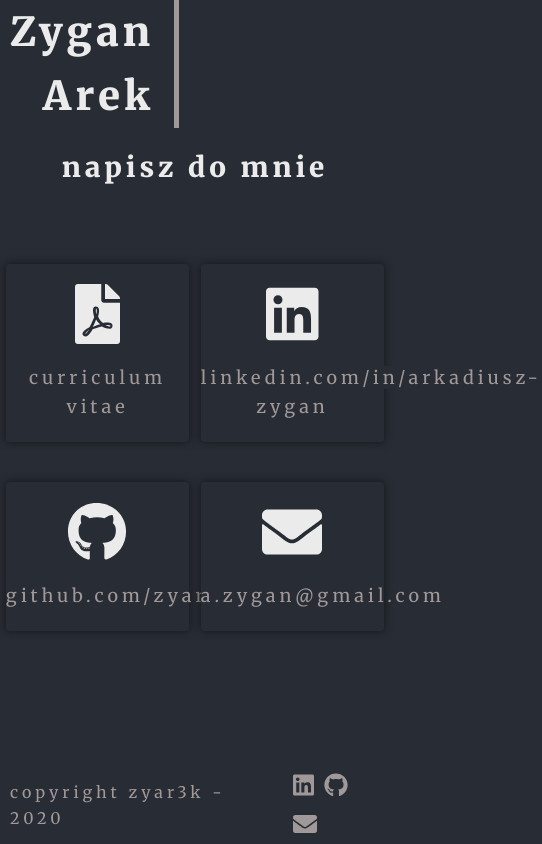
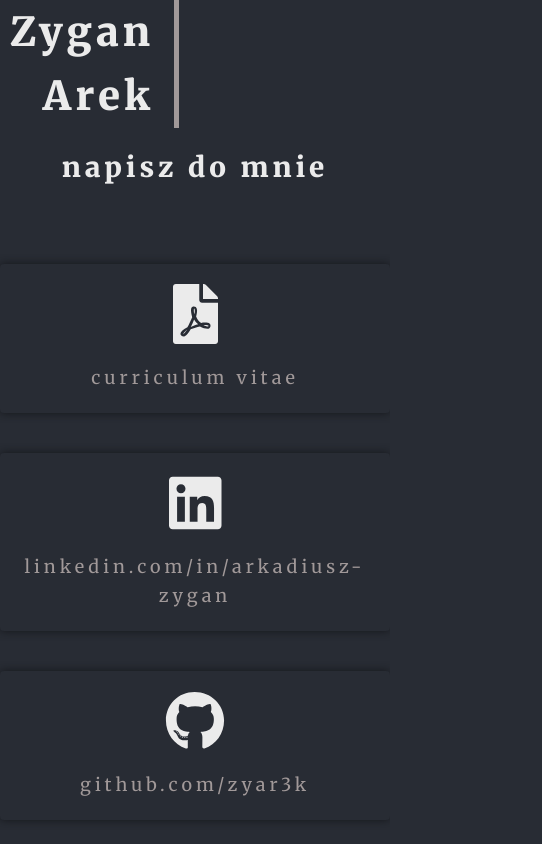
Before and after one commit to Zyar3k/portfolio_ver.1, a React (Create React App) app: page /#/contact in a window 390 px wide. Shown: the top 844 px of the page, 542 px wide, since content can reach past the window. Built offline with nearby package versions, Linux system fonts and the light colour scheme.

Commit message:
Add rwd to  contact view

```diff
--- a/src/components/views/Contact/Contact.scss
+++ b/src/components/views/Contact/Contact.scss
@@ -10,7 +10,6 @@
 .boxWrapper {
   display: flex;
   justify-content: space-around;
-
 }
 
 .contactBox {
@@ -52,3 +51,30 @@
     }
   }
 }
+
+@media(width: 768px) {
+  .contactBox {
+    .contactTitle {
+      font-size: 16px;
+    }
+  }
+}
+
+@media(max-width: 767px) {
+
+  .boxWrapper {
+    flex-direction: column;
+  }
+
+  .contactBox {
+    width: 100%;
+  }
+}
+
+@media(max-width: 374px) {
+  .contactBox {
+    .contactTitle {
+      font-size: 14px;
+    }
+  }
+}
```
